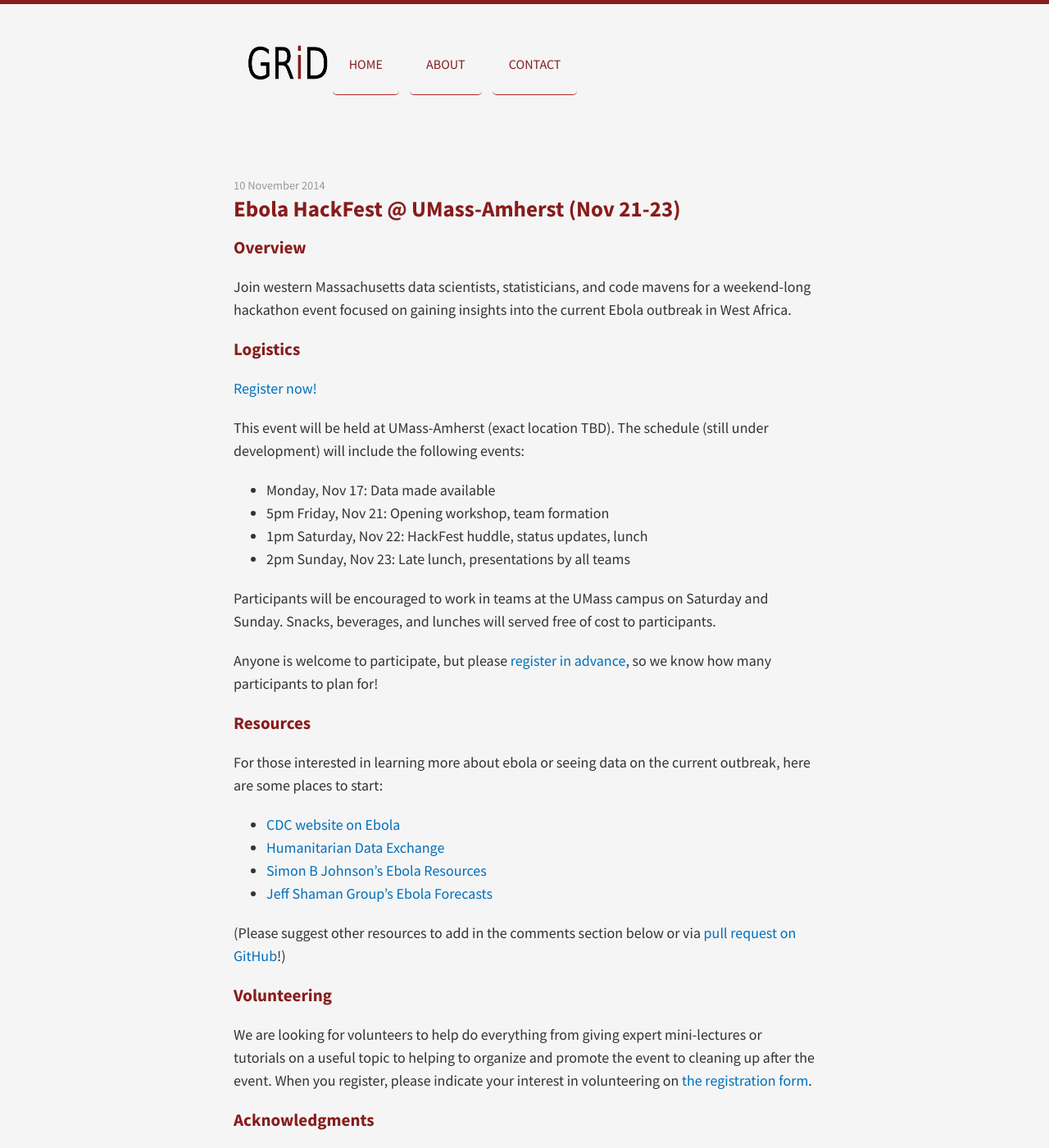
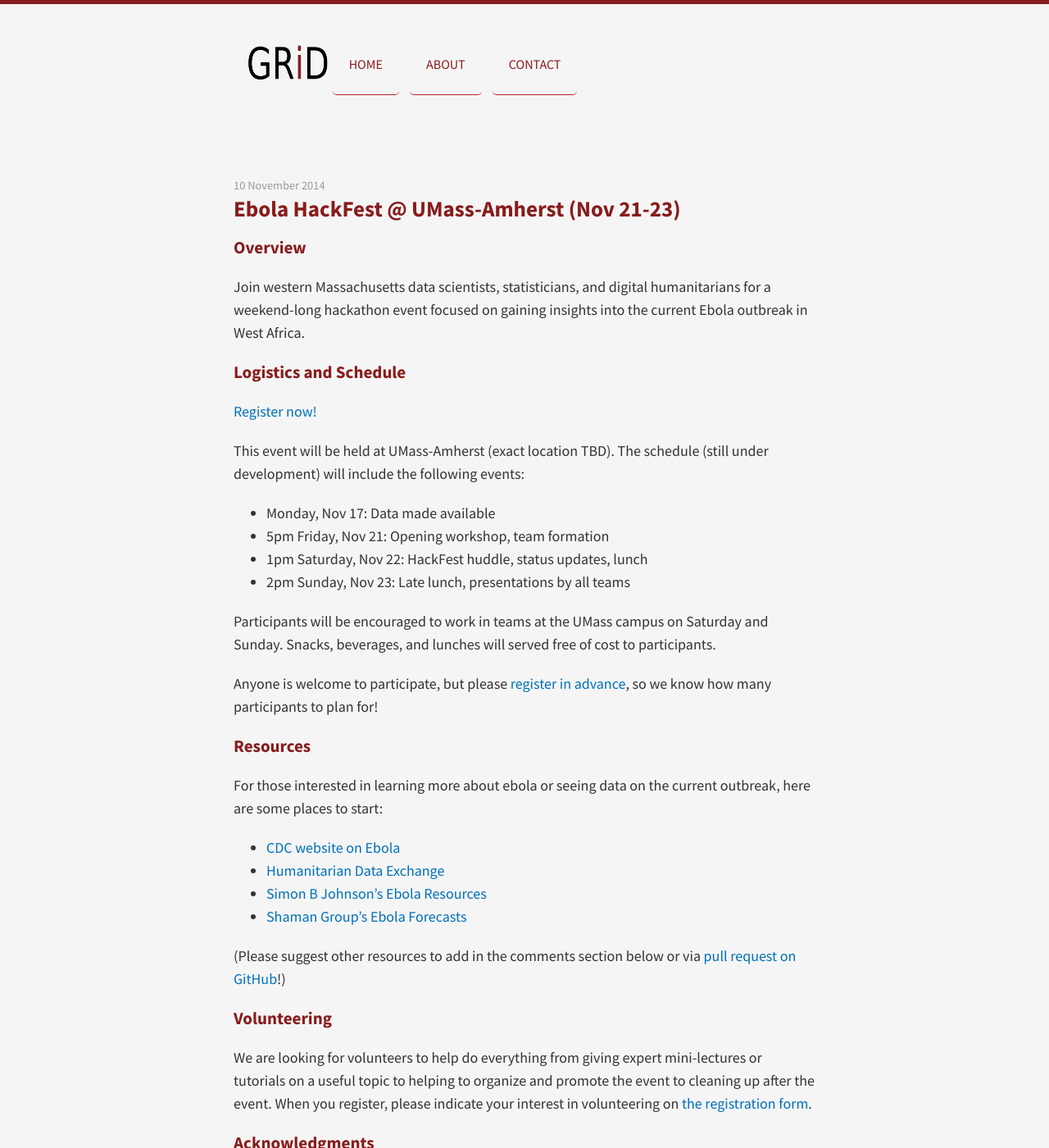
Before and after one commit to gridclub/gridclub.github.io, a Jekyll site: the page built from _posts/2014-11-10-ebola-hackfest.md, in a window 1280 px wide and 1400 px high. Shown: the whole window at 82% size. Built offline with Jekyll 4.4.1, drawn with Linux system fonts in a browser that asks for light colours; nearby versions of some CDN libraries; comment, search, counter and statistics services are not loaded.

Commit message:
minor ebola updates.

```diff
--- a/_posts/2014-11-10-ebola-hackfest.md
+++ b/_posts/2014-11-10-ebola-hackfest.md
@@ -6,9 +6,9 @@ tags: []
 ---
 
 ### Overview
-Join western Massachusetts data scientists, statisticians, and code mavens for a weekend-long hackathon event focused on gaining insights into the current Ebola outbreak in West Africa.
+Join western Massachusetts data scientists, statisticians, and digital humanitarians for a weekend-long hackathon event focused on gaining insights into the current Ebola outbreak in West Africa.
 
-### Logistics
+### Logistics and Schedule
 [Register now!](http://tinyurl.com/umass-hack-ebola)
 
 This event will be held at UMass-Amherst (exact location TBD). The schedule (still under development) will include the following events:
@@ -25,10 +25,11 @@ Anyone is welcome to participate, but please [register in advance](http://tinyur
 
 ### Resources
 For those interested in learning more about ebola or seeing data on the current outbreak, here are some places to start:
+
 * [CDC website on Ebola](http://www.cdc.gov/vhf/ebola/)
 * [Humanitarian Data Exchange](https://data.hdx.rwlabs.org/dataset?tags=ebola)
 * [Simon B Johnson's Ebola Resources](http://simonbjohnson.github.io/)
-* [Jeff Shaman Group's Ebola Forecasts](http://cpid.iri.columbia.edu/)
+* [Shaman Group's Ebola Forecasts](http://cpid.iri.columbia.edu/)
 
 
 (Please suggest other resources to add in the comments section below or via [pull request on GitHub](https://github.com/UMassAmherst-GRiD/UMassAmherst-GRiD.github.io)!)
```
